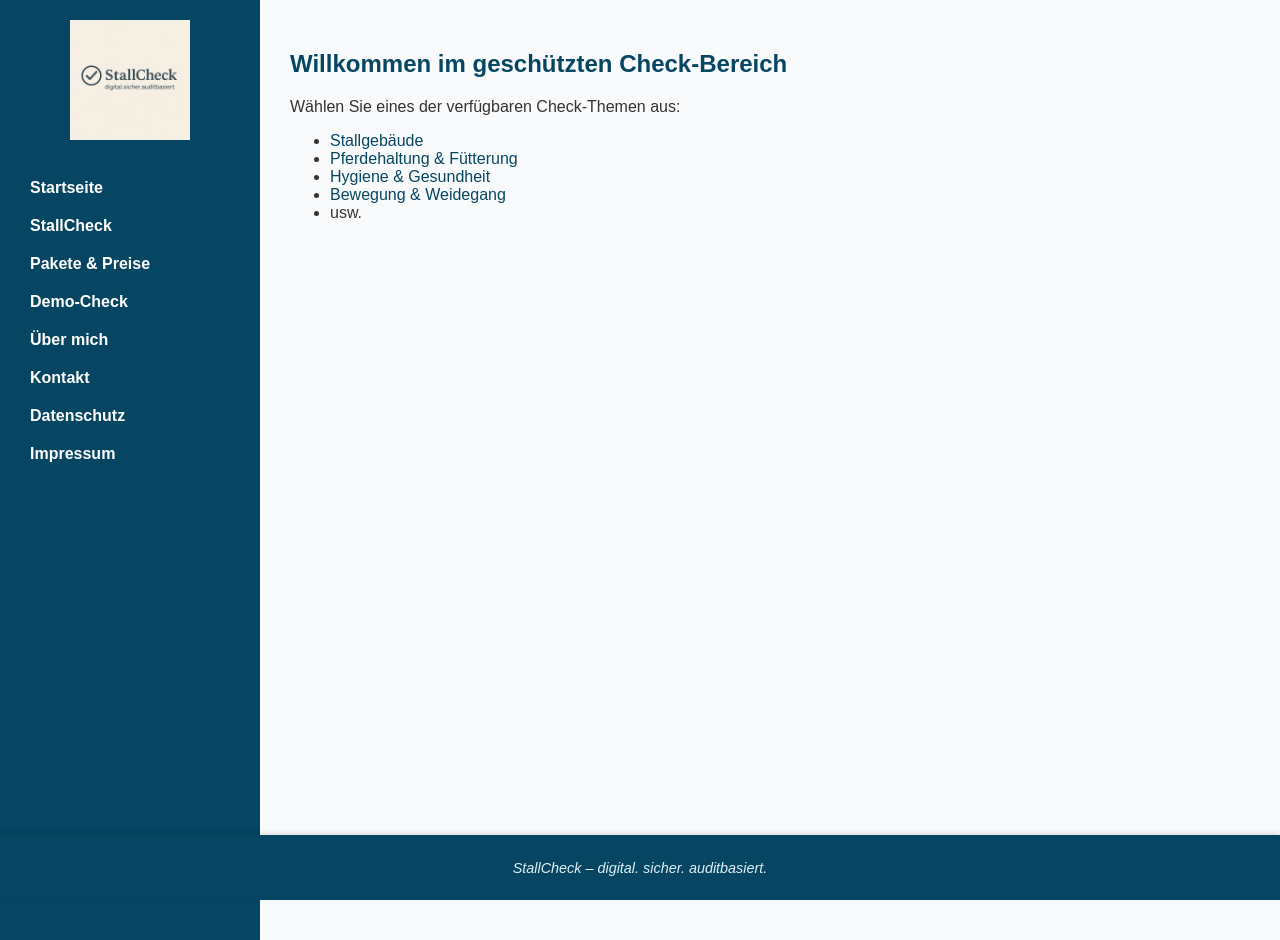
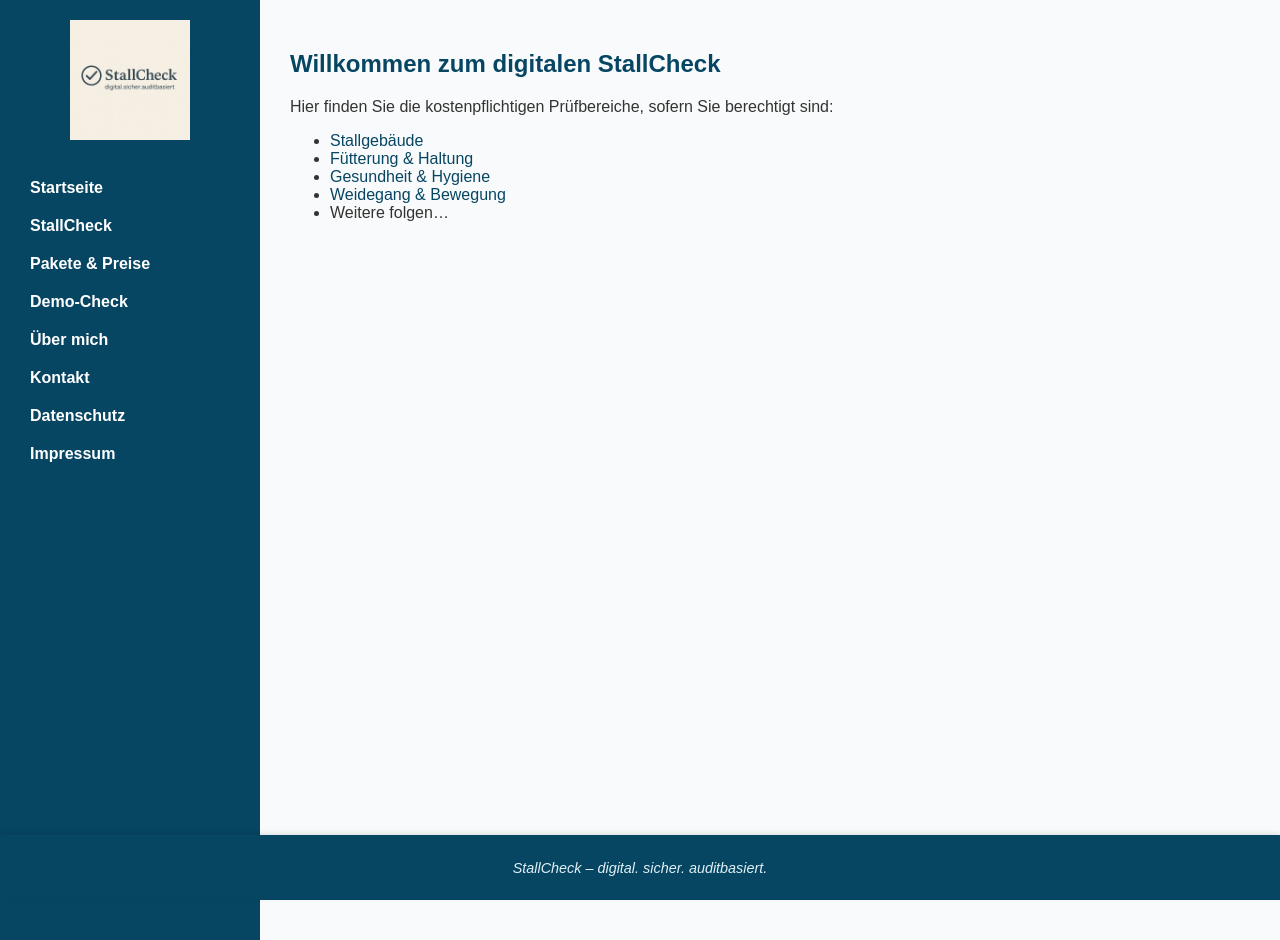
Before and after one commit to Kerstin78/stallcheck, a Jekyll site: the page built from checkportal.md, in a window 1280 px wide. Built offline with Jekyll 4.4.1, drawn with Linux system fonts in a browser that asks for light colours.

Commit message:
Update checkportal.md

```diff
--- a/checkportal.md
+++ b/checkportal.md
@@ -4,12 +4,12 @@
 permalink: /checkportal/
 ---
 
-## Willkommen im geschützten Check-Bereich
+## Willkommen zum digitalen StallCheck
 
-Wählen Sie eines der verfügbaren Check-Themen aus:
+Hier finden Sie die kostenpflichtigen Prüfbereiche, sofern Sie berechtigt sind:
 
 - [Stallgebäude](/stallgebaeude/)
-- [Pferdehaltung & Fütterung](/fuetterung/)
-- [Hygiene & Gesundheit](/gesundheit/)
-- [Bewegung & Weidegang](/bewegung/)
-- usw.
+- [Fütterung & Haltung](/fuetterung/)
+- [Gesundheit & Hygiene](/gesundheit/)
+- [Weidegang & Bewegung](/bewegung/)
+- Weitere folgen...
```
